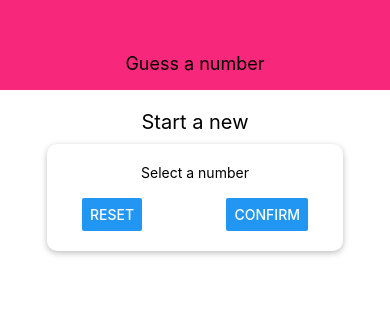
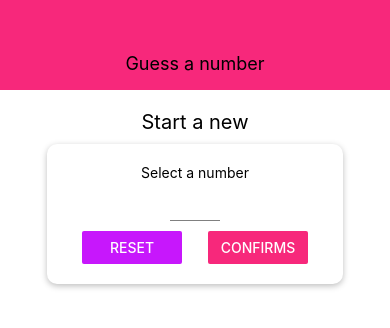
Before and after one commit to cyrusonline/react-native-component, a React Native app: screen / in a window 390 px wide. Shown: the top 328 px of the page. Built offline with nearby package versions, Linux system fonts and the light colour scheme.

Commit message:
configuring and styling a textinput

```diff
--- a/components/Header.js
+++ b/components/Header.js
@@ -1,5 +1,6 @@
 import React from 'react';
 import {View, Text, StyleSheet} from 'react-native';
+import Colors from '../constants/colors'
 
 const Header = props => {
     return (
@@ -14,7 +15,7 @@
         width:'100%',
         height: 90,
         paddingTop: 36,
-        backgroundColor: '#f7287b',
+        backgroundColor: Colors.primary,
         alignItems: 'center',
         justifyContent:'center'
     },
--- /dev/null
+++ b/components/Input.js
@@ -0,0 +1,14 @@
+import React from 'react';
+import {View, StyleSheet, TextInput} from 'react-native';
+const Input = props => {
+    return <TextInput {...props} style={{...styles.input, ...props.style}} />
+}
+const styles = StyleSheet.create({
+    input:{
+        height:30,
+        borderBottomColor: 'grey',
+        borderBottomWidth:1,
+        marginVertical:10
+    }
+});
+export default Input
--- /dev/null
+++ b/constants/colors.js
@@ -0,0 +1,4 @@
+export default {
+    primary: '#f7287b',
+    accent: '#c717fc'
+}
--- a/screens/StartGameScreen.js
+++ b/screens/StartGameScreen.js
@@ -1,51 +1,66 @@
-import React from 'react';
-import {View, Text, StyleSheet, TextInput, Button} from 'react-native'
-import Card from '../components/Card'
+import React from "react";
+import { View, Text, StyleSheet, Button } from "react-native";
+import Card from "../components/Card";
+import Input from "../components/Input";
+import Colors from "../constants/colors";
 const StartGameScreen = props => {
   return (
     <View style={styles.screen}>
       <Text style={styles.title}>Start a new</Text>
 
-
       <Card style={styles.inputContainer}>
         <Text>Select a number</Text>
-                <TextInput/>
+        <Input
+          style={styles.input}
+          blurOnSubmit
+          autoCapitalize="none"
+          autoCorrect={false}
+          keyboardType="number-pad"
+          maxLength={2}
+        />
         <View style={styles.buttonContainer}>
-                    <Button title="Reset" onPress={()=>{}}/>
-                    <Button title="Confirm" onPress={()=>{}}/>
+          <View style={styles.button}>
+            <Button title="Reset" onPress={() => {}} color={Colors.accent} />
+          </View>
+          <View style={styles.button}>
+            <Button
+              title="Confirms"
+              onPress={() => {}}
+              color={Colors.primary}
+            />
+          </View>
         </View>
       </Card>
     </View>
-    )
+  );
 };
 const styles = StyleSheet.create({
-    screen:{
-       flex:1,
-        padding:10,
-        alignItems:'center'
+  screen: {
+    flex: 1,
+    padding: 10,
+    alignItems: "center"
   },
-    title:{
-        fontSize:20,
-        marginVertical:10
+  title: {
+    fontSize: 20,
+    marginVertical: 10
   },
-    inputContainer:{
-        width:300,
-        maxWidth:'80%',
-        alignItems:'center',
-        shadowColor: 'black',
-        shadowOffset:{width:0, height:2},
-        shadowRadius:6,
-        shadowOpacity:0.26,
-        elevation:5,
-        backgroundColor:'white',
-        padding:20,
-        borderRadius:10
+  inputContainer: {
+    width: 300,
+    maxWidth: "80%",
+    alignItems: "center"
   },
-    buttonContainer:{
-        flexDirection: 'row',
-        width:'100%',
-        justifyContent:'space-between',
+  buttonContainer: {
+    flexDirection: "row",
+    width: "100%",
+    justifyContent: "space-between",
     paddingHorizontal: 15
+  },
+  button: {
+    width: 100
+  },
+  input: {
+    width: 50,
+    textAlign: "center"
   }
 });
-export default StartGameScreen
+export default StartGameScreen;
```
Lines whose indentation alone changed are shown as unchanged.
